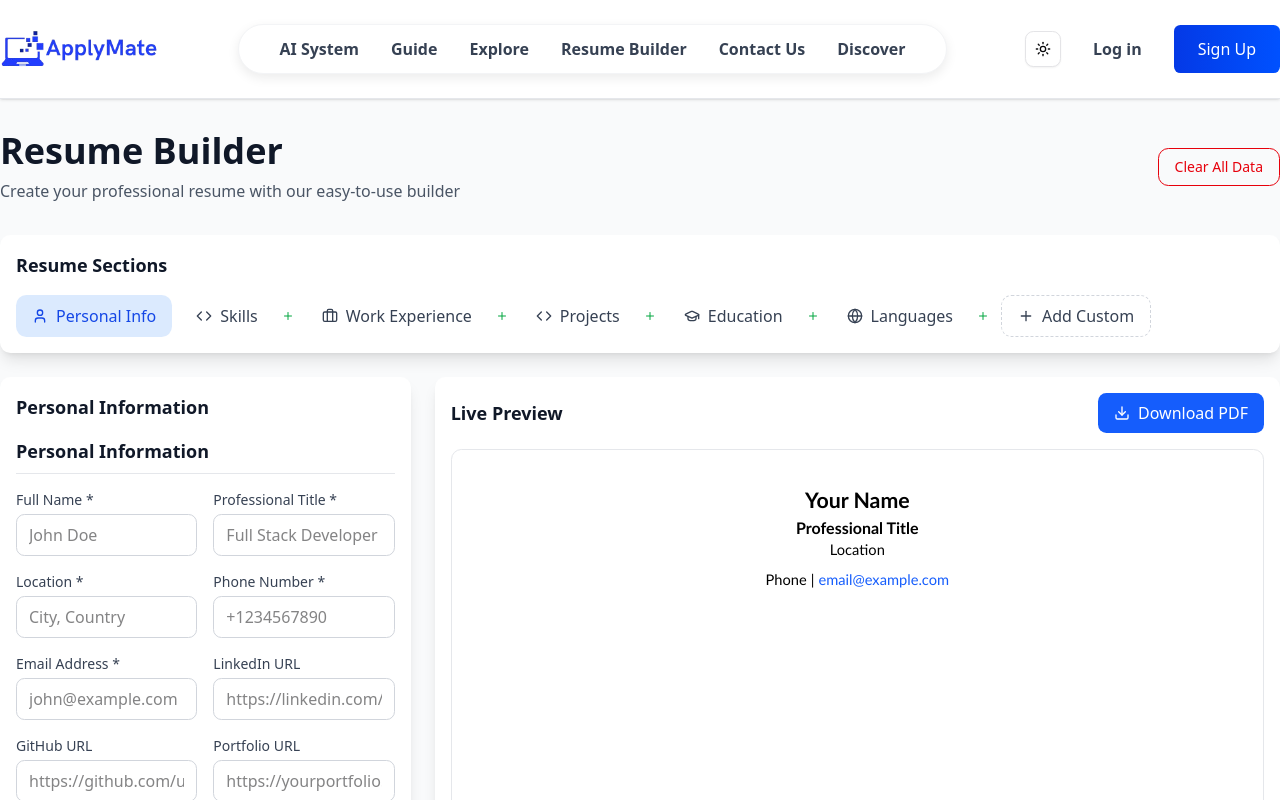
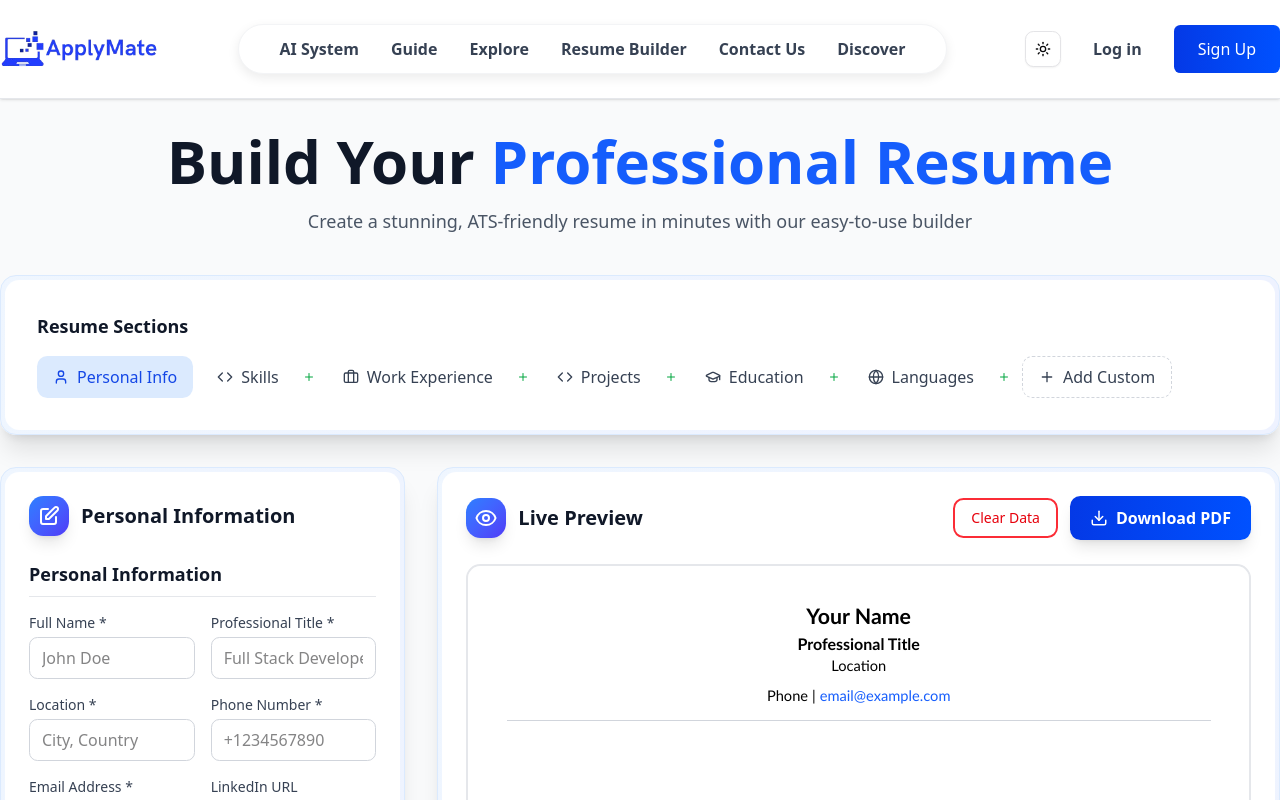
Before and after one commit to iftekhar08019/apply_mate, a Next.js app: page /resume in a window 1280 px wide. Shown: the top 800 px of the page. Built offline with nearby package versions, Linux system fonts and the light colour scheme.

Commit message:
resume preview design

```diff
--- a/src/app/resume/components/pdf-download.tsx
+++ b/src/app/resume/components/pdf-download.tsx
@@ -34,42 +34,96 @@ export default function PDFDownload({ fileName = 'resume' }: PDFDownloadProps) {
       // Wait a bit for any pending renders
       await new Promise(resolve => setTimeout(resolve, 100));
 
-      // Create canvas with high quality
+      // Create canvas with higher quality and exact dimensions
       const canvas = await html2canvas(element, {
-        scale: 1.5, // Reduced scale for better compatibility
+        scale: 2, // Higher scale for better quality
         useCORS: true,
         allowTaint: true,
         backgroundColor: '#ffffff',
         logging: false,
-        width: element.offsetWidth,
-        height: element.offsetHeight,
+        width: element.scrollWidth,
+        height: element.scrollHeight,
+        windowWidth: element.scrollWidth,
+        windowHeight: element.scrollHeight,
         scrollX: 0,
         scrollY: 0,
+        onclone: (clonedDoc) => {
+          const clonedElement = clonedDoc.getElementById('resume-content');
+          if (clonedElement) {
+            // Ensure all styles are properly applied in the clone
+            clonedElement.style.width = '210mm';
+            clonedElement.style.minHeight = '297mm';
+            clonedElement.style.margin = '0 auto';
+            clonedElement.style.padding = '20mm';
+            clonedElement.style.boxSizing = 'border-box';
+            clonedElement.style.background = '#ffffff';
+          }
+        }
       });
 
-      // Create PDF
-      const imgData = canvas.toDataURL('image/png', 0.95);
+      // Create PDF with exact A4 dimensions
       const pdf = new jsPDF({
         orientation: 'portrait',
         unit: 'mm',
         format: 'a4',
+        compress: true,
       });
 
-      // Get A4 dimensions in mm
+      // Get A4 dimensions in mm (210 x 297)
       const pdfWidth = pdf.internal.pageSize.getWidth();
       const pdfHeight = pdf.internal.pageSize.getHeight();
 
-      // Calculate image dimensions to fit A4
+      // Calculate image dimensions to fit exactly on A4
+      const imgData = canvas.toDataURL('image/png', 1.0);
       const imgWidth = canvas.width;
       const imgHeight = canvas.height;
-      const ratio = Math.min(pdfWidth / imgWidth, pdfHeight / imgHeight);
 
-      // Center the image on the page
-      const imgX = (pdfWidth - imgWidth * ratio) / 2;
-      const imgY = 0;
+      // Calculate the ratio to fit the content on A4
+      const ratio = Math.min(pdfWidth / (imgWidth / (canvas.width / element.scrollWidth)),
+                              pdfHeight / (imgHeight / (canvas.height / element.scrollHeight)));
 
-      // Add image to PDF
-      pdf.addImage(imgData, 'PNG', imgX, imgY, imgWidth * ratio, imgHeight * ratio);
+      const finalWidth = pdfWidth;
+      const finalHeight = (imgHeight * pdfWidth) / imgWidth;
+
+      // If content is taller than one page, we might need multiple pages
+      if (finalHeight > pdfHeight) {
+        let position = 0;
+        const pageHeight = (canvas.height * pdfWidth) / canvas.width;
+
+        while (position < finalHeight) {
+          const pageCanvas = document.createElement('canvas');
+          pageCanvas.width = canvas.width;
+          pageCanvas.height = Math.min(canvas.height, (canvas.width * pdfHeight) / pdfWidth);
+
+          const ctx = pageCanvas.getContext('2d');
+          if (ctx) {
+            ctx.fillStyle = '#ffffff';
+            ctx.fillRect(0, 0, pageCanvas.width, pageCanvas.height);
+            ctx.drawImage(
+              canvas,
+              0,
+              (position / finalHeight) * canvas.height,
+              canvas.width,
+              pageCanvas.height,
+              0,
+              0,
+              pageCanvas.width,
+              pageCanvas.height
+            );
+
+            const pageImgData = pageCanvas.toDataURL('image/png', 1.0);
+            if (position > 0) {
+              pdf.addPage();
+            }
+            pdf.addImage(pageImgData, 'PNG', 0, 0, pdfWidth, pdfHeight);
+          }
+
+          position += pdfHeight;
+        }
+      } else {
+        // Single page - center it
+        pdf.addImage(imgData, 'PNG', 0, 0, finalWidth, finalHeight);
+      }
 
       // Download PDF
       const safeFileName = fileName.replace(/[^a-z0-9]/gi, '_').toLowerCase();
@@ -134,9 +188,9 @@ export default function PDFDownload({ fileName = 'resume' }: PDFDownloadProps) {
     <button
       data-pdf-button
       onClick={downloadPDF}
-      className="flex items-center gap-2 bg-blue-600 hover:bg-blue-700 disabled:bg-blue-400 disabled:cursor-not-allowed text-white px-4 py-2 rounded-md transition-colors font-medium"
+      className="flex items-center gap-2 bg-gradient-to-r from-[#0439e6] to-[#0051ff] text-white px-5 py-2.5 rounded-lg font-semibold transition duration-300 hover:from-[#0051ff] hover:to-[#0439e6] disabled:opacity-50 disabled:cursor-not-allowed shadow-lg hover:shadow-xl transform hover:scale-105"
     >
-      <Download size={16} />
+      <Download size={18} />
       Download PDF
     </button>
   );
--- a/src/app/resume/components/resume-preview.tsx
+++ b/src/app/resume/components/resume-preview.tsx
@@ -37,7 +37,7 @@ export default function ResumePreview({ resumeData, sectionVisibility = {} }: Re
       }}
     >
       {/* Header Section */}
-      <div className="text-center mb-4 lg:mb-6">
+      <div className="text-center mb-4 pb-4 border-b border-gray-300">
         <h1 className="font-bold mb-1" style={{ fontSize: 'clamp(14pt, 4vw, 16pt)' }}>
           {personalInfo.name || "Your Name"}
         </h1>
@@ -104,7 +104,7 @@ export default function ResumePreview({ resumeData, sectionVisibility = {} }: Re
           case 'skills':
             if (!defaultVisibility.skills || (!skills.frontend && !skills.backend && !skills.tools && !skills.softSkills)) return null;
             return (
-              <div key="skills" className="mb-4">
+              <div key="skills" className="mb-4 pb-4 border-b border-gray-300">
                 <h2 className="font-bold uppercase mb-2" style={{ fontSize: '11pt', textDecoration: 'underline', textUnderlineOffset: '2px' }}>SKILLS</h2>
                 <div className="space-y-1">
                   {skills.frontend && (
@@ -138,7 +138,7 @@ export default function ResumePreview({ resumeData, sectionVisibility = {} }: Re
           case 'experiences':
             if (!defaultVisibility.experiences || experiences.length === 0) return null;
             return (
-              <div key="experiences" className="mb-4">
+              <div key="experiences" className="mb-4 pb-4 border-b border-gray-300">
                 <h2 className="font-bold uppercase mb-2" style={{ fontSize: '11pt', textDecoration: 'underline', textUnderlineOffset: '2px' }}>EXPERIENCES</h2>
                 <div className="space-y-3">
                   {experiences.map((exp, index) => (
@@ -174,7 +174,7 @@ export default function ResumePreview({ resumeData, sectionVisibility = {} }: Re
           case 'projects':
             if (!defaultVisibility.projects || projects.length === 0) return null;
             return (
-              <div key="projects" className="mb-4">
+              <div key="projects" className="mb-4 pb-4 border-b border-gray-300">
                 <h2 className="font-bold uppercase mb-2" style={{ fontSize: '11pt', textDecoration: 'underline', textUnderlineOffset: '2px' }}>PROJECTS</h2>
                 <div className="space-y-3">
                   {projects.map((project, index) => (
@@ -188,9 +188,9 @@ export default function ResumePreview({ resumeData, sectionVisibility = {} }: Re
                                 href={project.liveLink}
                                 target="_blank"
                                 rel="noopener noreferrer"
-                                className="text-blue-600 hover:underline"
+                                className="text-blue-600 underline italic"
                               >
-                                Live Link
+                                Live Link |
                               </a>
                             )}
                             {project.clientLink && (
@@ -198,9 +198,9 @@ export default function ResumePreview({ resumeData, sectionVisibility = {} }: Re
                                 href={project.clientLink}
                                 target="_blank"
                                 rel="noopener noreferrer"
-                                className="text-blue-600 hover:underline"
+                                className="text-blue-600 underline italic"
                               >
-                                Client
+                                Client Link |
                               </a>
                             )}
                             {project.serverLink && (
@@ -208,9 +208,9 @@ export default function ResumePreview({ resumeData, sectionVisibility = {} }: Re
                                 href={project.serverLink}
                                 target="_blank"
                                 rel="noopener noreferrer"
-                                className="text-blue-600 hover:underline"
+                                className="text-blue-600 underline italic"
                               >
-                                Server
+                                Server Link
                               </a>
                             )}
                           </div>
@@ -244,7 +244,7 @@ export default function ResumePreview({ resumeData, sectionVisibility = {} }: Re
           case 'education':
             if (!defaultVisibility.education || (!education.institution && !education.degree)) return null;
             return (
-              <div key="education" className="mb-4">
+              <div key="education" className="mb-4 pb-4 border-b border-gray-300">
                 <h2 className="font-bold uppercase mb-2" style={{ fontSize: '11pt', textDecoration: 'underline', textUnderlineOffset: '2px' }}>EDUCATION</h2>
                 <div className="flex justify-between items-start">
                   <div>
@@ -262,7 +262,7 @@ export default function ResumePreview({ resumeData, sectionVisibility = {} }: Re
           case 'languages':
             if (!defaultVisibility.languages || !languages) return null;
             return (
-              <div key="languages" className="mb-4">
+              <div key="languages" className="mb-4 pb-4 border-b border-gray-300">
                 <h2 className="font-bold uppercase mb-2" style={{ fontSize: '11pt', textDecoration: 'underline', textUnderlineOffset: '2px' }}>LANGUAGES</h2>
                 <div style={{ fontSize: '11pt' }}>
                   {languages.split(' | ').map((lang, index) => (
@@ -280,7 +280,7 @@ export default function ResumePreview({ resumeData, sectionVisibility = {} }: Re
             const genericSection = genericSections.find(s => s.id === sectionId);
             if (genericSection && defaultVisibility[sectionId] !== false && genericSection.entries.length > 0) {
               return (
-                <div key={sectionId} className="mb-4">
+                <div key={sectionId} className="mb-4 pb-4 border-b border-gray-300">
                   <h2 className="font-bold uppercase mb-2" style={{ fontSize: '11pt', textDecoration: 'underline', textUnderlineOffset: '2px' }}>
                     {genericSection.title.toUpperCase()}
                   </h2>
--- a/src/app/resume/components/section-sidebar.tsx
+++ b/src/app/resume/components/section-sidebar.tsx
@@ -65,7 +65,7 @@ export default function SectionSidebar({
   };
 
   return (
-    <div className="w-full bg-white dark:bg-gray-800 rounded-lg shadow-lg">
+    <div className="w-full">
       <div className="p-3 lg:p-4">
         <h3 className="text-base lg:text-lg font-semibold text-gray-900 dark:text-white mb-3 lg:mb-4">
           Resume Sections
--- a/src/app/resume/page.tsx
+++ b/src/app/resume/page.tsx
@@ -49,75 +49,50 @@ function getDefaultResumeData(): ResumeData {
 }
 
 export default function ResumeBuilder() {
-  // Initialize state with default values
-  const getInitialResumeData = (): ResumeData => {
-    if (typeof window === 'undefined') {
-      return getDefaultResumeData();
-    }
-
-    try {
-      const stored = localStorage.getItem(STORAGE_KEY);
-      if (stored) {
-        return JSON.parse(stored);
-      }
-    } catch (error) {
-      console.error('Error loading resume data from localStorage:', error);
-    }
-
-    return getDefaultResumeData();
-  };
-
-  const getInitialVisibility = (): Record<string, boolean> => {
-    if (typeof window === 'undefined') {
-      return {
+  // Initialize with default values (hydration-safe)
+  const [resumeData, setResumeData] = useState<ResumeData>(getDefaultResumeData);
+  const [sectionVisibility, setSectionVisibility] = useState<Record<string, boolean>>({
     skills: true,
     experiences: true,
     projects: true,
     education: true,
     languages: true
-      };
+  });
+  const [selectedSection, setSelectedSection] = useState<string | null>('personal');
+  const [isHydrated, setIsHydrated] = useState(false);
+
+  // Load data from localStorage after hydration (client-side only)
+  useEffect(() => {
+    if (typeof window !== 'undefined') {
+      try {
+        // Load resume data
+        const storedData = localStorage.getItem(STORAGE_KEY);
+        if (storedData) {
+          setResumeData(JSON.parse(storedData));
         }
 
-    try {
-      const stored = localStorage.getItem(STORAGE_KEY_VISIBILITY);
-      if (stored) {
-        return JSON.parse(stored);
+        // Load visibility data
+        const storedVisibility = localStorage.getItem(STORAGE_KEY_VISIBILITY);
+        if (storedVisibility) {
+          setSectionVisibility(JSON.parse(storedVisibility));
+        }
+
+        // Load selected section
+        const storedSection = localStorage.getItem(STORAGE_KEY_SELECTED_SECTION);
+        if (storedSection) {
+          setSelectedSection(storedSection);
         }
       } catch (error) {
-      console.error('Error loading visibility data from localStorage:', error);
+        console.error('Error loading data from localStorage:', error);
       }
 
-    return {
-      skills: true,
-      experiences: true,
-      projects: true,
-      education: true,
-      languages: true
-    };
-  };
+      setIsHydrated(true);
+    }
+  }, []);
 
-  const getInitialSelectedSection = (): string | null => {
-    if (typeof window === 'undefined') {
-      return 'personal';
-    }
-
-    try {
-      const stored = localStorage.getItem(STORAGE_KEY_SELECTED_SECTION);
-      return stored || 'personal';
-    } catch (error) {
-      console.error('Error loading selected section from localStorage:', error);
-    }
-
-    return 'personal';
-  };
-
-  const [resumeData, setResumeData] = useState<ResumeData>(getInitialResumeData);
-  const [sectionVisibility, setSectionVisibility] = useState<Record<string, boolean>>(getInitialVisibility);
-  const [selectedSection, setSelectedSection] = useState<string | null>(getInitialSelectedSection);
-
-  // Save resume data to localStorage whenever it changes
+  // Save resume data to localStorage whenever it changes (only after hydration)
   useEffect(() => {
-    if (typeof window !== 'undefined') {
+    if (isHydrated && typeof window !== 'undefined') {
       try {
         localStorage.setItem(STORAGE_KEY, JSON.stringify(resumeData));
         // Only show toast after initial load (not on first mount)
@@ -135,29 +110,29 @@ export default function ResumeBuilder() {
         toast.error('Failed to save changes');
       }
     }
-  }, [resumeData]);
+  }, [resumeData, isHydrated]);
 
-  // Save section visibility to localStorage whenever it changes
+  // Save section visibility to localStorage whenever it changes (only after hydration)
   useEffect(() => {
-    if (typeof window !== 'undefined') {
+    if (isHydrated && typeof window !== 'undefined') {
       try {
         localStorage.setItem(STORAGE_KEY_VISIBILITY, JSON.stringify(sectionVisibility));
       } catch (error) {
         console.error('Error saving visibility data to localStorage:', error);
       }
     }
-  }, [sectionVisibility]);
+  }, [sectionVisibility, isHydrated]);
 
-  // Save selected section to localStorage whenever it changes
+  // Save selected section to localStorage whenever it changes (only after hydration)
   useEffect(() => {
-    if (typeof window !== 'undefined' && selectedSection) {
+    if (isHydrated && typeof window !== 'undefined' && selectedSection) {
       try {
         localStorage.setItem(STORAGE_KEY_SELECTED_SECTION, selectedSection);
       } catch (error) {
         console.error('Error saving selected section to localStorage:', error);
       }
     }
-  }, [selectedSection]);
+  }, [selectedSection, isHydrated]);
 
   const availableSections: AvailableSection[] = [
     {
@@ -362,28 +337,23 @@ export default function ResumeBuilder() {
         }}
       />
       <div className="container mx-auto px-4 sm:px-6 lg:px-0 py-8">
-        <div className="mb-8">
-          <div className="flex flex-col sm:flex-row justify-between items-center gap-4">
-            <div className="text-center sm:text-left">
-              <h1 className="text-4xl font-bold text-gray-900 dark:text-white mb-2">
-                Resume Builder
+        <div className="mb-10 text-center">
+          <h1 className="text-4xl md:text-5xl lg:text-6xl font-bold text-gray-900 dark:text-white mb-4">
+            Build Your{" "}
+            <span className="text-blue-600 dark:text-blue-400">
+              Professional Resume
+            </span>
           </h1>
-              <p className="text-gray-600 dark:text-gray-400">
-                Create your professional resume with our easy-to-use builder
+          <p className="text-lg text-gray-600 dark:text-gray-300 max-w-2xl mx-auto">
+            Create a stunning, ATS-friendly resume in minutes with our easy-to-use builder
           </p>
-            </div>
-            <button
-              onClick={handleClearAllData}
-              className="px-4 py-2 text-sm font-medium text-red-600 hover:text-red-800 dark:text-red-400 dark:hover:text-red-300 border border-red-600 dark:border-red-400 rounded-lg hover:bg-red-50 dark:hover:bg-red-900/20 transition-colors whitespace-nowrap"
-            >
-              Clear All Data
-            </button>
-          </div>
         </div>
 
         {/* Top Section - Section Navigation and Order */}
-        <div className="mb-6 space-y-4">
+        <div className="mb-8 space-y-6">
           {/* Section Navigation */}
+          <div className="bg-gradient-to-r from-blue-50 to-indigo-50 dark:from-blue-900/20 dark:to-indigo-900/20 rounded-2xl p-1 shadow-xl border border-blue-100 dark:border-blue-800">
+            <div className="bg-white dark:bg-gray-800 rounded-xl p-4">
               <SectionSidebar
                 availableSections={availableSections}
                 activeSections={resumeData.activeSections}
@@ -395,10 +365,13 @@ export default function ResumeBuilder() {
                 genericSections={resumeData.genericSections}
                 onRemoveGenericSection={handleRemoveGenericSection}
               />
+            </div>
+          </div>
 
           {/* Section Reorderer - Horizontal Layout */}
           {resumeData.activeSections.length > 0 && (
-            <div className="bg-white dark:bg-gray-800 rounded-lg shadow-lg p-4">
+            <div className="bg-gradient-to-r from-purple-50 to-pink-50 dark:from-purple-900/20 dark:to-pink-900/20 rounded-2xl p-1 shadow-xl border border-purple-100 dark:border-purple-800">
+              <div className="bg-white dark:bg-gray-800 rounded-xl p-4">
                 <SectionReorderer
                   sectionOrder={resumeData.activeSections}
                   onReorder={handleSectionReorder}
@@ -407,18 +380,27 @@ export default function ResumeBuilder() {
                   genericSections={resumeData.genericSections}
                 />
               </div>
+            </div>
           )}
         </div>
 
-        <div className="grid grid-cols-1 xl:grid-cols-12 gap-4 lg:gap-6 min-h-[calc(100vh-400px)]">
+        <div className="grid grid-cols-1 xl:grid-cols-12 gap-6 lg:gap-8 min-h-[calc(100vh-400px)]">
           {/* Left Column - Section Form - Full width on mobile/tablet, 1/3 on desktop */}
           <div className="xl:col-span-4 order-2 xl:order-1">
-            <div className="bg-white dark:bg-gray-800 rounded-lg shadow-lg p-3 lg:p-4 h-full">
-              <h2 className="text-base lg:text-lg font-semibold text-gray-900 dark:text-white mb-3 lg:mb-4">
+            <div className="bg-gradient-to-br from-blue-50 to-indigo-50 dark:from-blue-900/20 dark:to-indigo-900/20 rounded-2xl p-1 shadow-xl border border-blue-100 dark:border-blue-800 h-full">
+              <div className="bg-white dark:bg-gray-800 rounded-xl p-4 lg:p-6 h-full">
+                <div className="flex items-center gap-3 mb-6">
+                  <div className="w-10 h-10 bg-gradient-to-br from-blue-500 to-indigo-600 rounded-xl flex items-center justify-center shadow-lg">
+                    <svg className="w-6 h-6 text-white" fill="none" stroke="currentColor" viewBox="0 0 24 24">
+                      <path strokeLinecap="round" strokeLinejoin="round" strokeWidth={2} d="M11 5H6a2 2 0 00-2 2v11a2 2 0 002 2h11a2 2 0 002-2v-5m-1.414-9.414a2 2 0 112.828 2.828L11.828 15H9v-2.828l8.586-8.586z" />
+                    </svg>
+                  </div>
+                  <h2 className="text-lg lg:text-xl font-bold text-gray-900 dark:text-white">
                     {selectedSection === 'personal' ? 'Personal Information' :
                      selectedSection ? `${availableSections.find(s => s.id === selectedSection)?.title || 'Section'} Details` :
                      'Resume Information'}
                   </h2>
+                </div>
                 <SingleSectionForm
                   resumeData={resumeData}
                   selectedSection={selectedSection}
@@ -428,24 +410,43 @@ export default function ResumeBuilder() {
                 />
               </div>
             </div>
+          </div>
 
           {/* Right Column - Preview - Full width on mobile/tablet, 2/3 on desktop */}
           <div className="xl:col-span-8 order-1 xl:order-2">
-            <div className="bg-white dark:bg-gray-800 rounded-lg shadow-lg p-3 lg:p-4 h-full">
-              <div className="flex flex-col sm:flex-row sm:justify-between sm:items-center mb-3 lg:mb-4 gap-2">
-                <h2 className="text-base lg:text-lg font-semibold text-gray-900 dark:text-white">
+            <div className="bg-gradient-to-br from-blue-50 to-indigo-50 dark:from-blue-900/20 dark:to-indigo-900/20 rounded-2xl p-1 shadow-xl border border-blue-100 dark:border-blue-800 h-full">
+              <div className="bg-white dark:bg-gray-800 rounded-xl p-4 lg:p-6 h-full">
+                <div className="flex flex-col sm:flex-row sm:justify-between sm:items-center mb-6 gap-3">
+                  <div className="flex items-center gap-3">
+                    <div className="w-10 h-10 bg-gradient-to-br from-blue-500 to-indigo-600 rounded-xl flex items-center justify-center shadow-lg">
+                      <svg className="w-6 h-6 text-white" fill="none" stroke="currentColor" viewBox="0 0 24 24">
+                        <path strokeLinecap="round" strokeLinejoin="round" strokeWidth={2} d="M15 12a3 3 0 11-6 0 3 3 0 016 0z" />
+                        <path strokeLinecap="round" strokeLinejoin="round" strokeWidth={2} d="M2.458 12C3.732 7.943 7.523 5 12 5c4.478 0 8.268 2.943 9.542 7-1.274 4.057-5.064 7-9.542 7-4.477 0-8.268-2.943-9.542-7z" />
+                      </svg>
+                    </div>
+                    <h2 className="text-lg lg:text-xl font-bold text-gray-900 dark:text-white">
                       Live Preview
                     </h2>
+                  </div>
+                  <div className="flex items-center gap-3">
+                    <button
+                      onClick={handleClearAllData}
+                      className="px-4 py-2 text-sm font-medium text-red-600 hover:text-white dark:text-red-400 dark:hover:text-white border-2 border-red-500 dark:border-red-400 rounded-lg hover:bg-red-500 dark:hover:bg-red-500 transition-all duration-200 whitespace-nowrap"
+                    >
+                      Clear Data
+                    </button>
                     <div className="flex-shrink-0">
                       <PDFDownload fileName={`${resumeData.personalInfo.name || 'resume'}`} />
                     </div>
                   </div>
-              <div className="border border-gray-200 dark:border-gray-700 rounded-lg overflow-hidden">
+                </div>
+                <div className="border-2 border-gray-200 dark:border-gray-700 rounded-xl overflow-hidden shadow-inner bg-gray-50 dark:bg-gray-900/50">
                   <div className="overflow-x-auto">
                     <ResumePreview
                       resumeData={resumeData}
                       sectionVisibility={sectionVisibility}
                     />
+                  </div>
                 </div>
               </div>
             </div>
```
Also changed, not shown: src/app/resume/components/section-reorderer.tsx (+61 -25 lines). Lines whose indentation alone changed are shown as unchanged.
